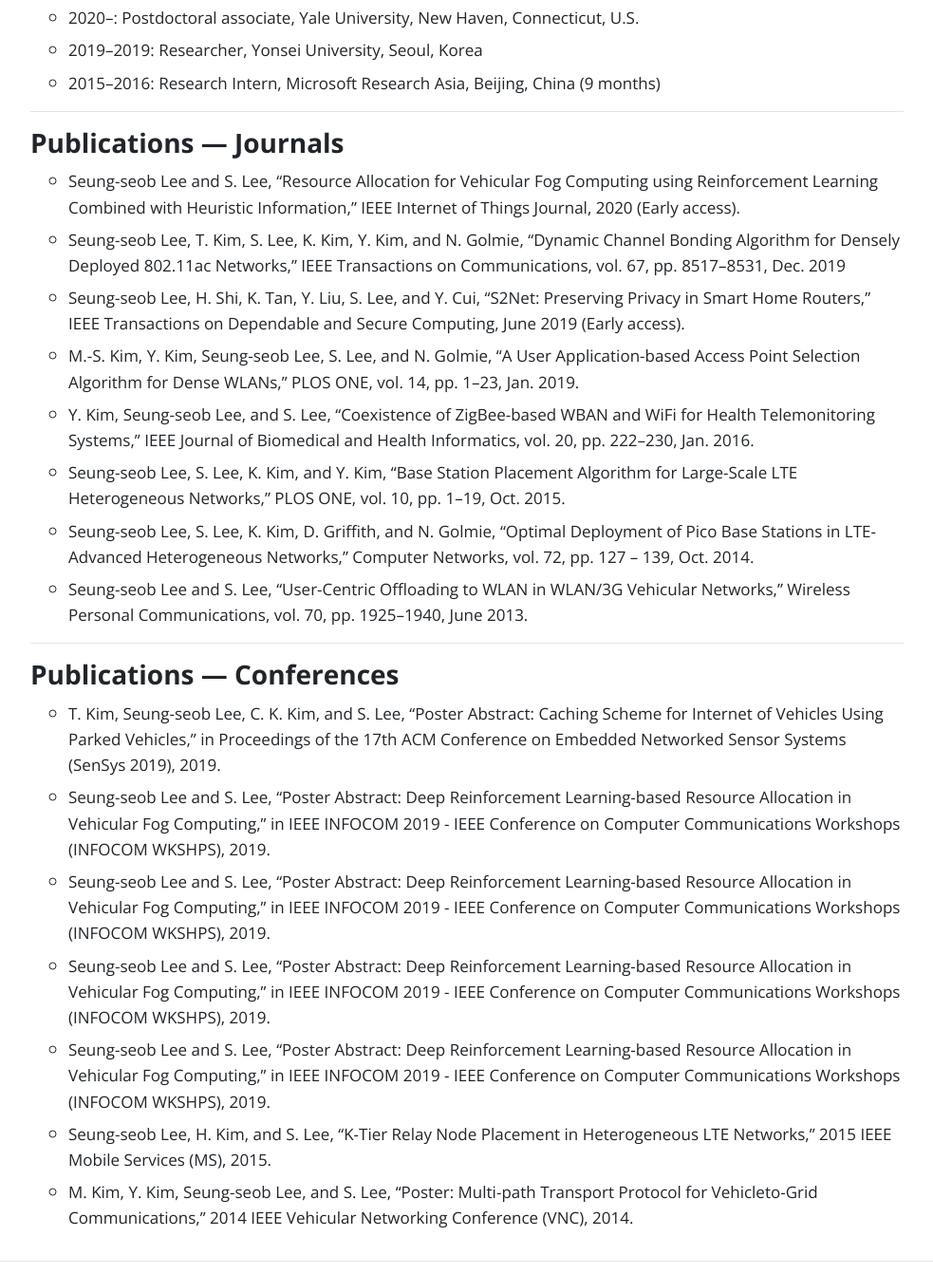
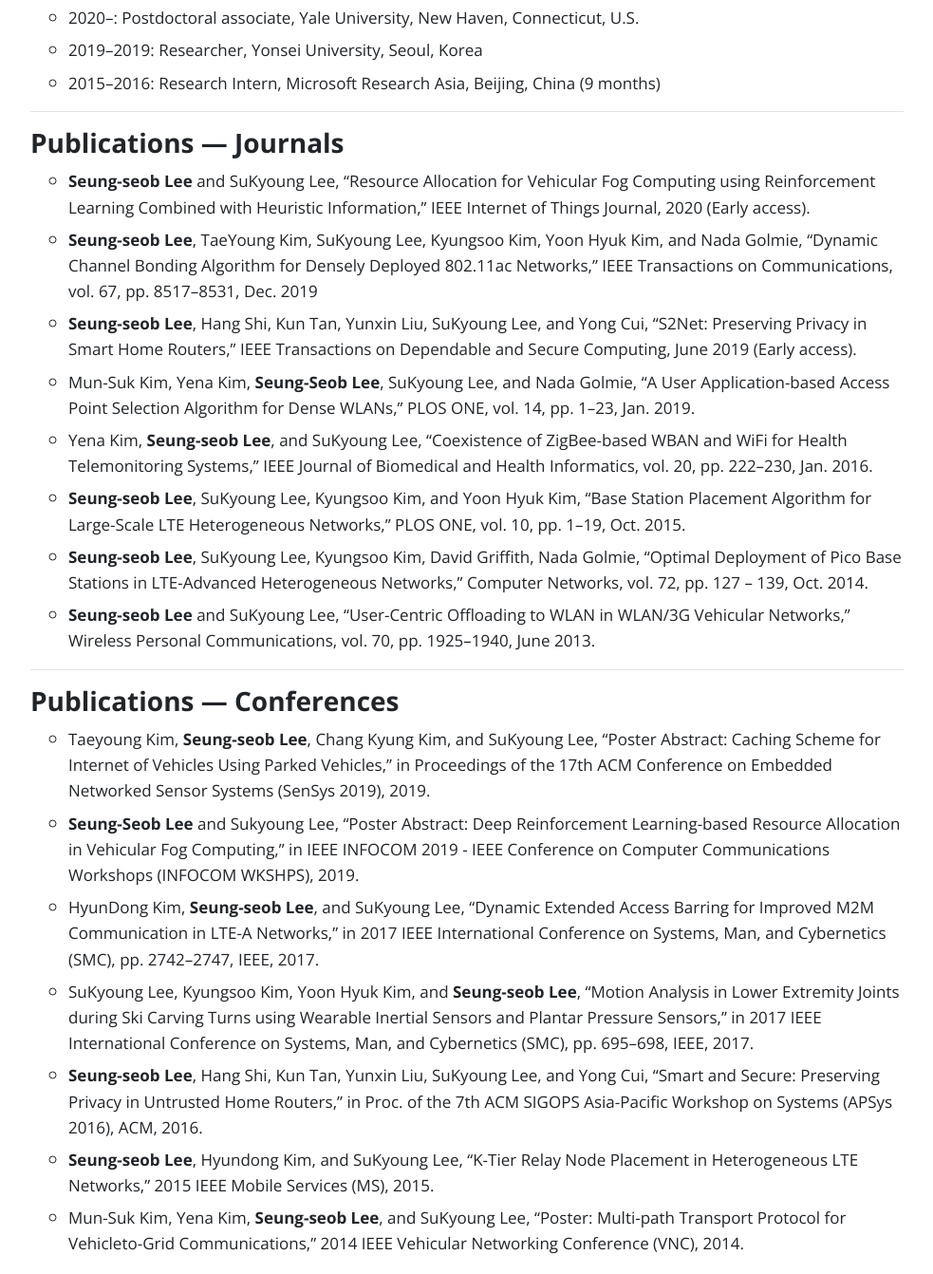
Before and after one commit to shsym/shsym.github.io, a website: page blog/about.html in a window 1280 px wide. Shown: the part 518-1860 px from the top of the page at 95% size, without its empty margins (148-1131 px from the left). Drawn offline with nearby package versions, Linux system fonts and the light colour scheme; files whose address does not match are found by name.

Commit message:
Publication format update

```diff
--- a/blog/about.html
+++ b/blog/about.html
@@ -85,61 +85,88 @@
 
         <h3>Publications — Journals</h3>
         <ul class="small_bullet">
-        <li><p>Seung-seob Lee and S. Lee, “Resource Allocation for Vehicular Fog Computing using Reinforcement Learning Combined with Heuristic Information,” IEEE Internet of Things Journal, 2020 (Early
-access).</p></li>
-        <li><p>Seung-seob Lee, T. Kim, S. Lee, K. Kim, Y. Kim, and N. Golmie, “Dynamic Channel Bonding
-        Algorithm for Densely Deployed 802.11ac Networks,” IEEE Transactions on Communications, vol. 67,
-        pp. 8517–8531, Dec. 2019</p></li>
-        <li><p>Seung-seob Lee, H. Shi, K. Tan, Y. Liu, S. Lee, and Y. Cui, “S2Net: Preserving Privacy in Smart
-        Home Routers,” IEEE Transactions on Dependable and Secure Computing, June 2019 (Early access).</p></li>
-        <li><p>M.-S. Kim, Y. Kim, Seung-seob Lee, S. Lee, and N. Golmie, “A User Application-based Access
-        Point Selection Algorithm for Dense WLANs,” PLOS ONE, vol. 14, pp. 1–23, Jan. 2019.</p></li>
-        <li><p>Y. Kim, Seung-seob Lee, and S. Lee, “Coexistence of ZigBee-based WBAN and WiFi for Health
+        <li>
+          <p><b>Seung-seob Lee</b> and SuKyoung Lee,
+            “Resource Allocation for Vehicular Fog Computing using Reinforcement Learning Combined
+            with Heuristic Information,” IEEE Internet of Things Journal, 2020 (Early access).</p>
+        </li>
+        <li>
+          <p><b>Seung-seob Lee</b>, TaeYoung Kim, SuKyoung Lee, Kyungsoo Kim, Yoon Hyuk Kim, and Nada Golmie,
+            “Dynamic Channel Bonding Algorithm for Densely Deployed 802.11ac Networks,”
+            IEEE Transactions on Communications, vol. 67, pp. 8517–8531, Dec. 2019
+          </p>
+        </li>
+        <li>
+          <p><b>Seung-seob Lee</b>, Hang Shi, Kun Tan, Yunxin Liu, SuKyoung Lee, and Yong Cui,
+            “S2Net: Preserving Privacy in Smart Home Routers,”
+            IEEE Transactions on Dependable and Secure Computing, June 2019 (Early access).</p>
+        </li>
+        <li>
+          <p>Mun-Suk Kim, Yena Kim, <b>Seung-Seob Lee</b>, SuKyoung Lee, and Nada Golmie,
+            “A User Application-based Access Point Selection Algorithm for Dense WLANs,”
+            PLOS ONE, vol. 14, pp. 1–23, Jan. 2019.</p>
+        </li>
+        <li>
+          <p>Yena Kim, <b>Seung-seob Lee</b>, and SuKyoung Lee,
+            “Coexistence of ZigBee-based WBAN and WiFi for Health
             Telemonitoring Systems,” IEEE Journal of Biomedical and Health Informatics, vol. 20, pp. 222–230,
-        Jan. 2016.</p></li>
-        <li><p>Seung-seob Lee, S. Lee, K. Kim, and Y. Kim, “Base Station Placement Algorithm for Large-Scale
-        LTE Heterogeneous Networks,” PLOS ONE, vol. 10, pp. 1–19, Oct. 2015.</p></li>
-        <li><p>Seung-seob Lee, S. Lee, K. Kim, D. Griffith, and N. Golmie, “Optimal Deployment of Pico Base
-        Stations in LTE-Advanced Heterogeneous Networks,” Computer Networks, vol. 72, pp. 127 – 139, Oct.
-        2014.</p></li>
-        <li><p>Seung-seob Lee and S. Lee, “User-Centric Offloading to WLAN in WLAN/3G Vehicular Networks,”
-        Wireless Personal Communications, vol. 70, pp. 1925–1940, June 2013.</p></li>
+            Jan. 2016.</p>
+        </li>
+        <li>
+          <p><b>Seung-seob Lee</b>, SuKyoung Lee, Kyungsoo Kim, and Yoon Hyuk Kim,
+            “Base Station Placement Algorithm for Large-Scale LTE Heterogeneous Networks,”
+            PLOS ONE, vol. 10, pp. 1–19, Oct. 2015.</p>
+        </li>
+        <li>
+          <p><b>Seung-seob Lee</b>, SuKyoung Lee, Kyungsoo Kim, David Griffith, Nada Golmie,
+            “Optimal Deployment of Pico Base Stations in LTE-Advanced Heterogeneous Networks,” Computer Networks, vol. 72, pp. 127 – 139, Oct.
+            2014.</p>
+        </li>
+        <li>
+          <p><b>Seung-seob Lee</b> and SuKyoung Lee, “User-Centric Offloading to WLAN in WLAN/3G Vehicular Networks,”
+            Wireless Personal Communications, vol. 70, pp. 1925–1940, June 2013.</p>
+        </li>
         </ul>
         <hr>
 
         <h3>Publications — Conferences</h3>
         <ul class="small_bullet">
           <li>
-            <p>T. Kim, Seung-seob Lee, C. K. Kim, and S. Lee, “Poster Abstract: Caching Scheme for Internet of
+            <p>Taeyoung Kim, <b>Seung-seob Lee</b>, Chang Kyung Kim, and SuKyoung Lee,
+              “Poster Abstract: Caching Scheme for Internet of
               Vehicles Using Parked Vehicles,” in Proceedings of the 17th ACM Conference on Embedded Networked
               Sensor Systems (SenSys 2019), 2019.</p>
           </li>
           <li>
-            <p>Seung-seob Lee and S. Lee, “Poster Abstract: Deep Reinforcement Learning-based Resource Allocation in Vehicular Fog
+            <p><b>Seung-Seob Lee</b> and Sukyoung Lee,
+              “Poster Abstract: Deep Reinforcement Learning-based Resource Allocation in Vehicular Fog
               Computing,” in IEEE INFOCOM 2019 - IEEE Conference on Computer
               Communications Workshops (INFOCOM WKSHPS), 2019.</p>
           </li>
           <li>
-            <p>Seung-seob Lee and S. Lee, “Poster Abstract: Deep Reinforcement Learning-based Resource Allocation in Vehicular Fog
-            Computing,” in IEEE INFOCOM 2019 - IEEE Conference on Computer
-            Communications Workshops (INFOCOM WKSHPS), 2019.</p>
+            <p>HyunDong Kim, <b>Seung-seob Lee</b>, and SuKyoung Lee, “Dynamic Extended Access Barring for Improved M2M Communication in LTE-A Networks,”
+            in 2017 IEEE International Conference on Systems, Man, and
+            Cybernetics (SMC), pp. 2742–2747, IEEE, 2017.</p>
           </li>
           <li>
-            <p>Seung-seob Lee and S. Lee, “Poster Abstract: Deep Reinforcement Learning-based Resource Allocation in Vehicular Fog
-            Computing,” in IEEE INFOCOM 2019 - IEEE Conference on Computer
-            Communications Workshops (INFOCOM WKSHPS), 2019.</p>
+            <p>SuKyoung Lee, Kyungsoo Kim, Yoon Hyuk Kim, and <b>Seung-seob Lee</b>,
+              “Motion Analysis in Lower Extremity Joints during Ski Carving Turns using
+              Wearable Inertial Sensors and Plantar Pressure Sensors,” in 2017 IEEE International Conference on Systems, Man, and
+              Cybernetics (SMC), pp. 695–698, IEEE, 2017.</p>
           </li>
           <li>
-            <p>Seung-seob Lee and S. Lee, “Poster Abstract: Deep Reinforcement Learning-based Resource Allocation in Vehicular Fog
-            Computing,” in IEEE INFOCOM 2019 - IEEE Conference on Computer
-            Communications Workshops (INFOCOM WKSHPS), 2019.</p>
+            <p><b>Seung-seob Lee</b>, Hang Shi, Kun Tan, Yunxin Liu, SuKyoung Lee, and Yong Cui,
+              “Smart and Secure: Preserving Privacy in Untrusted Home
+              Routers,” in Proc. of the 7th ACM SIGOPS Asia-Pacific Workshop on Systems (APSys 2016), ACM, 2016.</p>
           </li>
           <li>
-            <p>Seung-seob Lee, H. Kim, and S. Lee, “K-Tier Relay Node Placement in Heterogeneous LTE Networks,” 2015 IEEE Mobile
-            Services (MS), 2015.</p>
+            <p><b>Seung-seob Lee</b>, Hyundong Kim, and SuKyoung Lee,
+              “K-Tier Relay Node Placement in Heterogeneous LTE Networks,”
+              2015 IEEE Mobile Services (MS), 2015.</p>
           </li>
           <li>
-            <p>M. Kim, Y. Kim, Seung-seob Lee, and S. Lee, “Poster: Multi-path Transport Protocol for Vehicleto-Grid Communications,”
+            <p>Mun-Suk Kim, Yena Kim, <b>Seung-seob Lee</b>, and SuKyoung Lee,
+              “Poster: Multi-path Transport Protocol for Vehicleto-Grid Communications,”
               2014 IEEE Vehicular Networking Conference (VNC), 2014.</p>
           </li>
           </ul>
```
Lines whose indentation alone changed are shown as unchanged.
